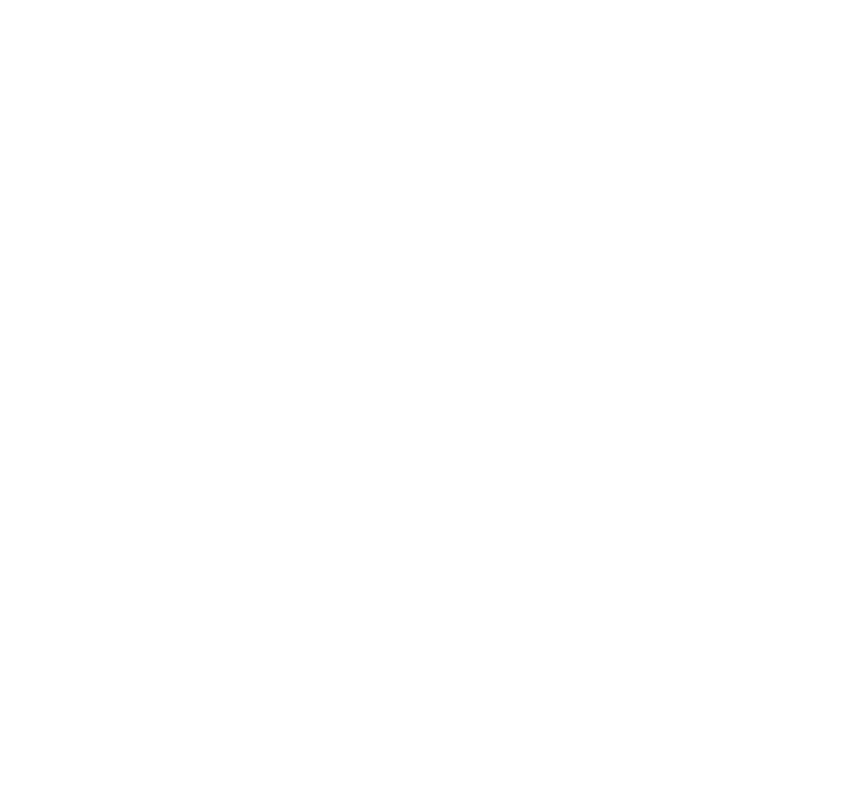
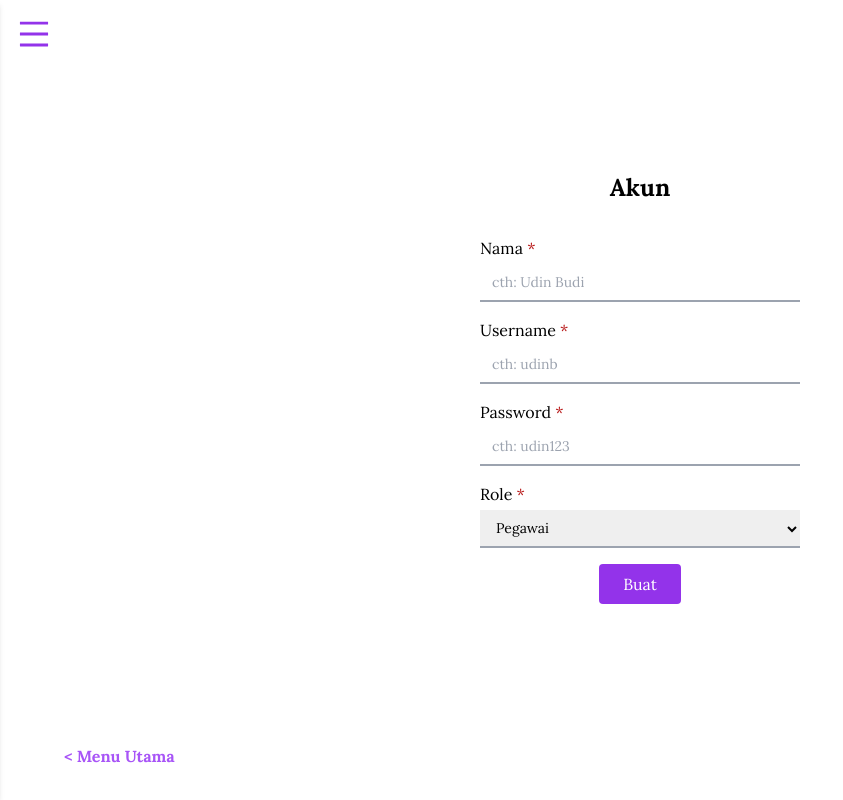
Before and after one commit to alifadwitiyap/online-store-digital-records, a React (Create React App) app in the folder clientv2/: page /admin in a window 1280 px wide. Before the commit this address had no page. Shown: the whole page, without its empty margins (0-843 px from the left). Built offline with nearby package versions, Linux system fonts and the light colour scheme; sample sign-in values are in the browser's storage.

Commit message:
Add PengaturanAkunPegawai page (only form so far)

```diff
--- a/clientv2/src/App.js
+++ b/clientv2/src/App.js
@@ -2,6 +2,7 @@
 import { ToastContainer } from 'react-toastify';
 import Home from './pages/Home';
 import Login from './pages/Login';
+import PengaturanAkunPegawai from './pages/PengaturanAkunPegawai';
 import InputBarangBaru from './pages/InputBarangBaru';
 import InputBarangTerjual from './pages/InputBarangTerjual';
 import InputBiayaOperasional from './pages/InputBiayaOperasional';
@@ -15,6 +16,7 @@
         <Routes>
           <Route path="/" element={<Home />} />
           <Route path="/login" element={<Login />} />
+          <Route path="/admin" element={<PengaturanAkunPegawai />} />
           <Route path="/input-barang-baru" element={<InputBarangBaru />} />
           <Route path="/input-barang-jual" element={<InputBarangTerjual />} />
           <Route path="/input-biaya-operasional" element={<InputBiayaOperasional />} />
--- a/clientv2/src/index.css
+++ b/clientv2/src/index.css
@@ -29,6 +29,10 @@
     @apply appearance-none relative block w-full px-3 py-2 border-b-2 border-gray-400 placeholder-gray-400 text-black focus:outline-none focus:ring-indigo-500 focus:border-indigo-500 focus:z-10 sm:text-sm;
   }
 
+  .dropdown {
+    @apply relative block w-full px-3 py-2 border-b-2 border-gray-400 placeholder-gray-400 text-black focus:outline-none focus:ring-indigo-500 focus:border-indigo-500 focus:z-10 sm:text-sm;
+  }
+
   .table { @apply table-fixed w-full; }
   .table th { @apply pt-4 pb-4 text-white font-normal bg-purple-600; }
   .table td { @apply pt-3 pb-3 text-center; }
--- /dev/null
+++ b/clientv2/src/pages/PengaturanAkunPegawai.jsx
@@ -0,0 +1,135 @@
+import { useEffect, useState } from 'react';
+import { useSelector } from 'react-redux';
+import Title from '../components/Title';
+import Sidebar from '../components/Sidebar';
+import BackToMenu from '../components/BackToMenu';
+import useAuth from '../utils/useAuth';
+import { convertDateToString } from '../utils/dateConversion';
+import { notifyError, notifySuccess } from '../utils/notify';
+import Axios from '../utils/axios';
+
+// TODO: getAllUsers belum ada, jadi table nya belum bisa dikerjain
+
+function PengaturanAkunPegawai() {
+  const [auth, isAuthenticated] = useAuth();
+  const [formData, setFormData] = useState({
+    nama: '',
+    username: '',
+    password: '',
+    role: 'pegawai',
+  });
+  const [isLoading, setIsLoading] = useState(false);
+
+  const { token } = useSelector((state) => state.user);
+
+  useEffect(() => {
+    auth();
+    if (!isAuthenticated) return;
+  }, [auth, isAuthenticated]);
+
+  const onFieldChange = (e) => {
+    setFormData((prev) => ({
+      ...prev,
+      [e.target.name]: e.target.value,
+    }));
+  };
+
+  const handleSubmit = async (e) => {
+    e.preventDefault();
+    setIsLoading(true);
+    try {
+      const data = {
+        ...formData,
+        tanggal: convertDateToString(formData.tanggal),
+      };
+      await Axios.post('/users/register', data, {
+        headers: {
+          Authorization: `Bearer ${token}`,
+        },
+      });
+      notifySuccess('Akun berhasil dibuat');
+    } catch (error) {
+      notifyError('Akun gagal dibuat');
+    }
+    setIsLoading(false);
+  };
+
+  return (
+    <>
+      <Sidebar />
+      <div className="flex flex-col gap-5 justify-center items-center h-screen">
+        <div className="w-4/5 lg:w-1/4 mb-6">
+          <Title className="text-2xl text-black mb-8">Akun</Title>
+          <form onSubmit={handleSubmit} className="flex flex-col items-center">
+            <div className="mb-4 w-full">
+              <label className="block mb-1">
+                Nama <span className="text-red-700">*</span>
+              </label>
+              <input
+                type="text"
+                name="nama"
+                className="input-field"
+                value={formData.nama}
+                placeholder="cth: Udin Budi"
+                onChange={onFieldChange}
+              />
+            </div>
+            <div className="mb-4 w-full">
+              <label className="block mb-1">
+                Username <span className="text-red-700">*</span>
+              </label>
+              <input
+                type="text"
+                name="username"
+                className="input-field"
+                value={formData.username}
+                placeholder="cth: udinb"
+                onChange={onFieldChange}
+              />
+            </div>
+            <div className="mb-4 w-full">
+              <label className="block mb-1">
+                Password <span className="text-red-700">*</span>
+              </label>
+              <input
+                type="text"
+                name="password"
+                className="input-field"
+                value={formData.password}
+                placeholder="cth: udin123"
+                onChange={onFieldChange}
+              />
+            </div>
+            <div className="mb-4 w-full">
+              <label className="block mb-1">
+                Role <span className="text-red-700">*</span>
+              </label>
+              <select
+                name="role"
+                value={formData.role}
+                className="dropdown"
+                onChange={onFieldChange}
+              >
+                <option value="pegawai">Pegawai</option>
+                <option value="owner">Owner</option>
+                <option value="admin">Admin</option>
+              </select>
+            </div>
+            {isLoading ? (
+              <button type="button" className="btn">
+                loading...
+              </button>
+            ) : (
+              <button type="submit" className="btn">
+                Buat
+              </button>
+            )}
+          </form>
+          <BackToMenu />
+        </div>
+      </div>
+    </>
+  );
+}
+
+export default PengaturanAkunPegawai;
```
